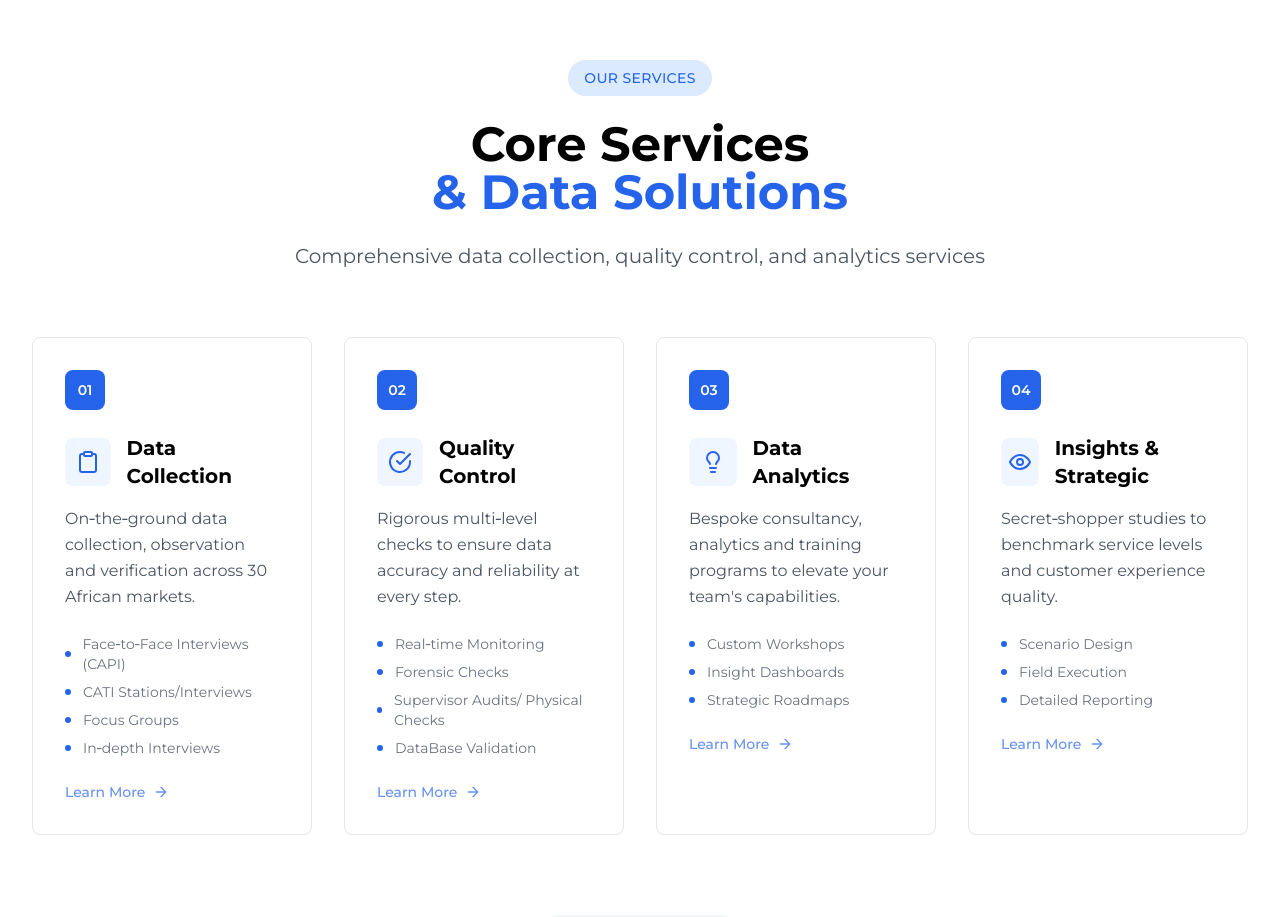
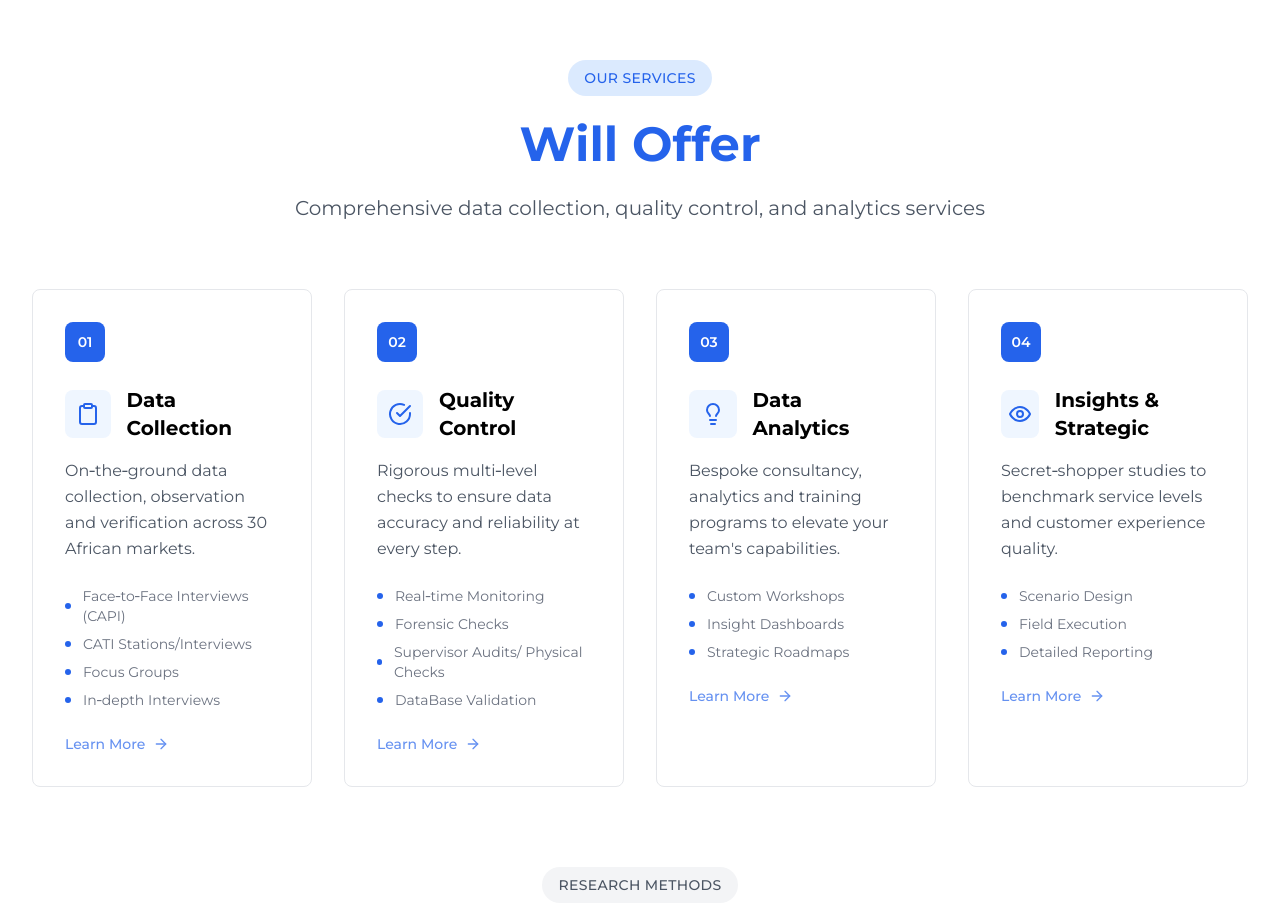
Before and after one commit to Jiwe-Holding/Futuris-Site, a React (Vite) app: page / in a window 1280 px wide. Shown: the part 820-1737 px from the top of the page. Built offline with nearby package versions, Linux system fonts and the light colour scheme.

Commit message:
Update Services.tsx

```diff
--- a/src/components/Services.tsx
+++ b/src/components/Services.tsx
@@ -115,9 +115,8 @@ const Services: React.FC = () => {
               <span className="text-sm font-medium text-blue-600 uppercase tracking-wide">Our Services</span>
             </div>
             <h2 className="text-4xl lg:text-5xl font-bold text-black mb-6 leading-tight">
-              Core Services
               <span className="block text-blue-600">
-                & Data Solutions
+                Will Offer
               </span>
             </h2>
             <p className="text-xl text-gray-600 max-w-4xl mx-auto leading-relaxed">
```
